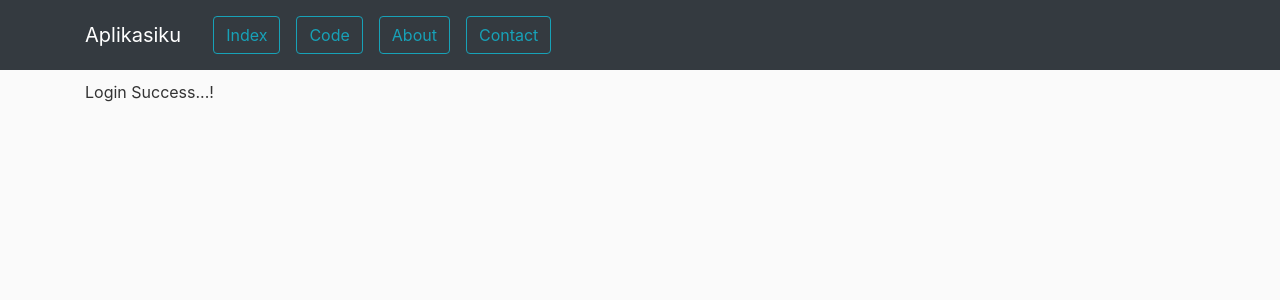
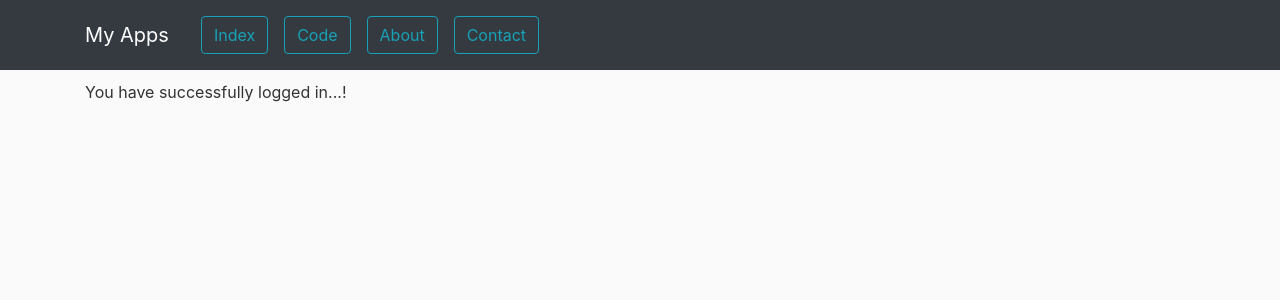
Before and after one commit to Reinz-Stuff/scraping-with-flask, a Flask app: page /success in a window 1280 px wide. Shown: the top 300 px of the page. Run offline with Flask 2, Linux system fonts and the light colour scheme.

Commit message:
10. Create login Feature part-02

```diff
--- a/app.py
+++ b/app.py
@@ -4,16 +4,20 @@ app = Flask(__name__)
 app.config["SECRET_KEY"] = "ThisIsMySecrectKey2022"
 
 
-@app.route("/")
+@app.route("/", methods=["POST", "GET"])
 def myindex():
-    email = request.form['email']
-    password = request.form['password']
 
     # If the submit button is clicked -> request post
     if request.method == 'POST':
-        if email == 'admin' and password == 'pass':
+        email = request.form['email']
+        password = request.form['password']
+
+        # If email and password correct
+        if email == 'admin@gmail.com' and password == 'pass':
             session['email'] = email
             return redirect(url_for('success_req'))
+
+        # If email or password Incorrect
         else:
             return redirect(url_for('myindex'))
 
@@ -22,7 +26,8 @@ def myindex():
 
 @app.route("/success")
 def success_req():
-    return render_template('success.html')
+    notive = "You have successfully logged in...!"
+    return render_template('success.html', notive=notive)
 
 
 @app.route("/code")
--- a/templates/main_layout.html
+++ b/templates/main_layout.html
@@ -16,7 +16,7 @@
 
             <div class="container">
                 <a class="navbar-brand mr-4" href="/">
-                    <font color="white">Aplikasiku</font>
+                    <font color="white">My Apps</font>
                 </a>
                 <button class="navbar-toggler" type="button" data-toggle="collapse" data-target="#navbarToggle"
                     aria-controls="navbarToggle" aria-expanded="false" aria-label="Toggle navigation">
@@ -34,6 +34,7 @@
                                 value="Contact"></a>
                     </div>
                 </div>
+            </div>
         </nav>
     </header>
 
--- a/templates/success.html
+++ b/templates/success.html
@@ -1,4 +1,4 @@
 {% extends "main_layout.html" %}
 {% block content %}
-    <a> Login Success...!</a>
+    <a>{{ notive }}</a>
 {% endblock %}
```
Also changed, not shown: templates/index.html (+3 -7 lines).
